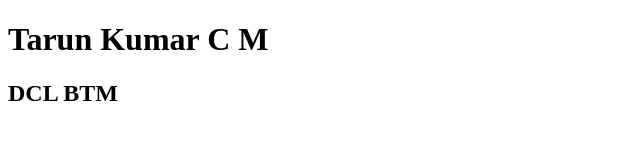
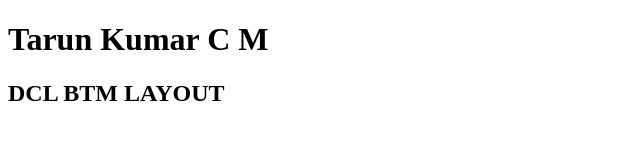
Before and after one commit to tk227/Merging, a plain HTML site: page index.html in a window 1280 px wide. Shown: the whole page, without its empty margins (0-640 px from the left). Drawn offline with Linux system fonts and the light colour scheme.

Commit message:
modify index html

```diff
--- a/index.html
+++ b/index.html
@@ -8,6 +8,6 @@
 </head>
 <body>
     <h1>Tarun Kumar C M</h1>
-    <h2>DCL BTM</h2>
+    <h2>DCL BTM LAYOUT</h2>
 </body>
 </html>
```
